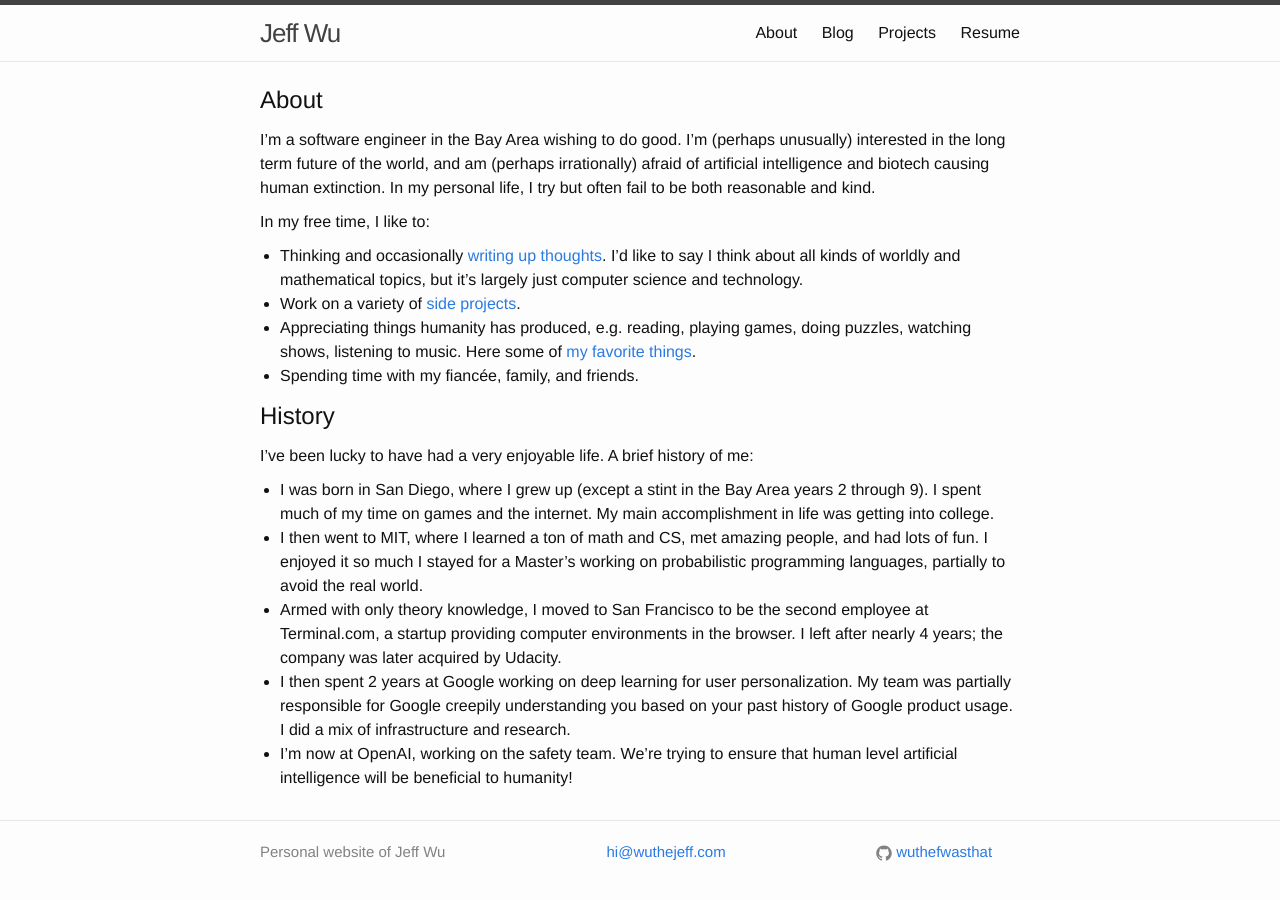
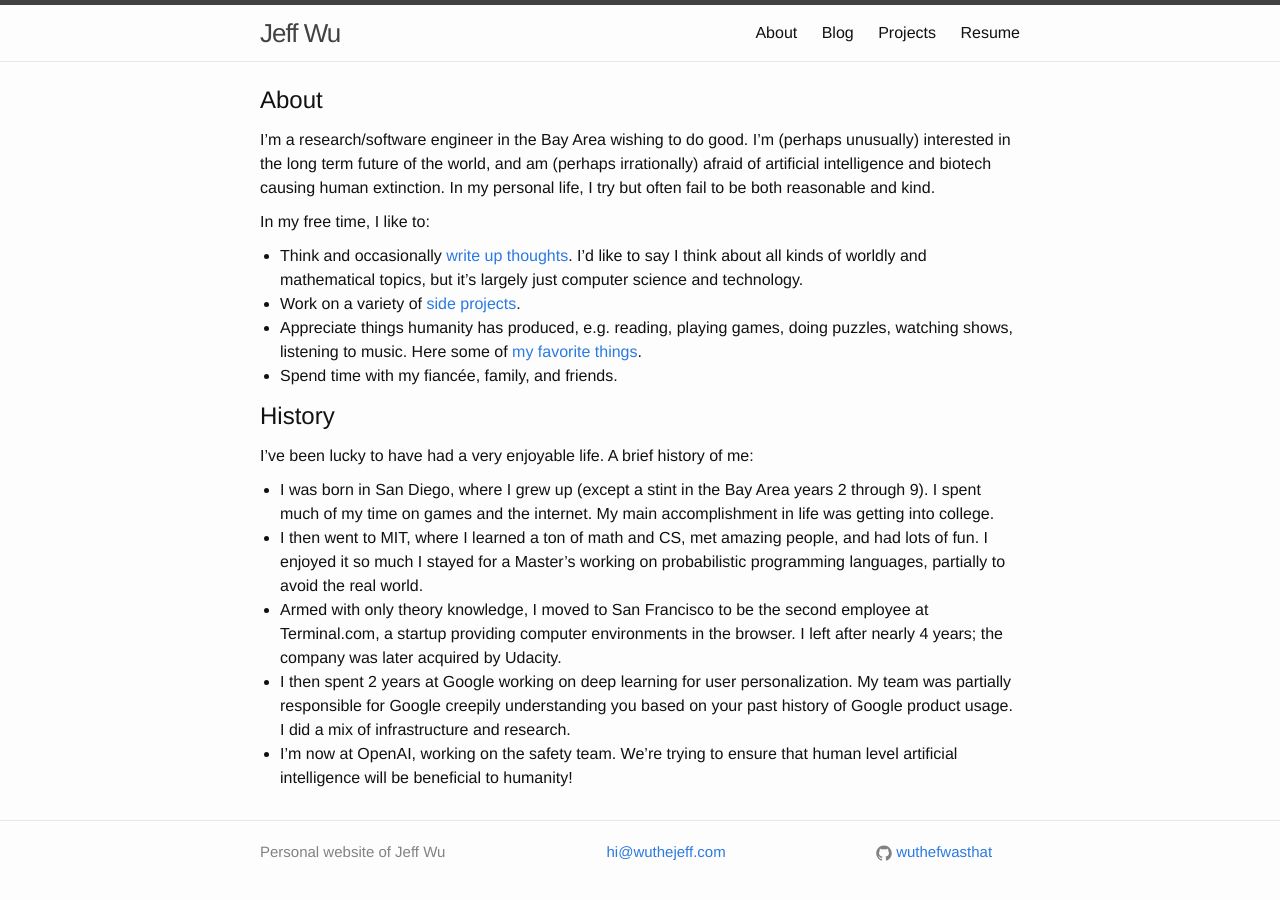
Before and after one commit to dannydenenberg/wuthefwasthat.github.io, a Jekyll site: the page built from about.md, in a window 1280 px wide. Built offline with Jekyll 4.4.1, drawn with Linux system fonts in a browser that asks for light colours; nearby versions of some CDN libraries.

Commit message:
fix grammar

```diff
--- a/about.md
+++ b/about.md
@@ -7,18 +7,18 @@
 
 ## About
 
-I'm a software engineer in the Bay Area wishing to do good.
+I'm a research/software engineer in the Bay Area wishing to do good.
 I'm (perhaps unusually) interested in the long term future of the world,
 and am (perhaps irrationally) afraid of artificial intelligence and biotech causing human extinction.
 In my personal life, I try but often fail to be both reasonable and kind.
 
 In my free time, I like to:
-- Thinking and occasionally [writing up thoughts](/blog).
+- Think and occasionally [write up thoughts](/blog).
   I'd like to say I think about all kinds of worldly and mathematical topics, but it's largely just computer science and technology.
 - Work on a variety of [side projects](/projects).
-- Appreciating things humanity has produced, e.g. reading, playing games, doing puzzles, watching shows, listening to music.
+- Appreciate things humanity has produced, e.g. reading, playing games, doing puzzles, watching shows, listening to music.
   Here some of [my favorite things](/favorites).
-- Spending time with my fiancée, family, and friends.
+- Spend time with my fiancée, family, and friends.
 
 ## History
 
```
Also changed, not shown: 2 other files.
